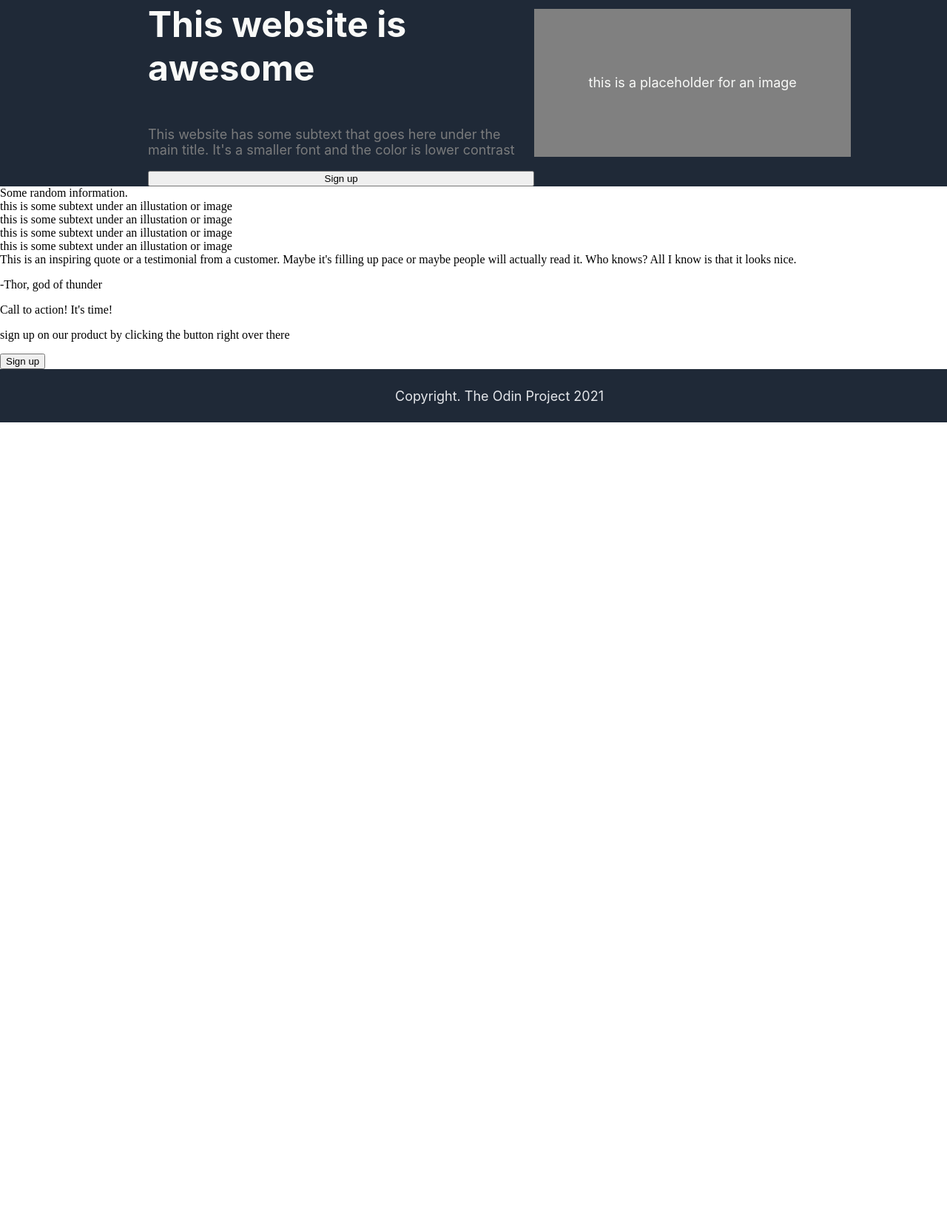
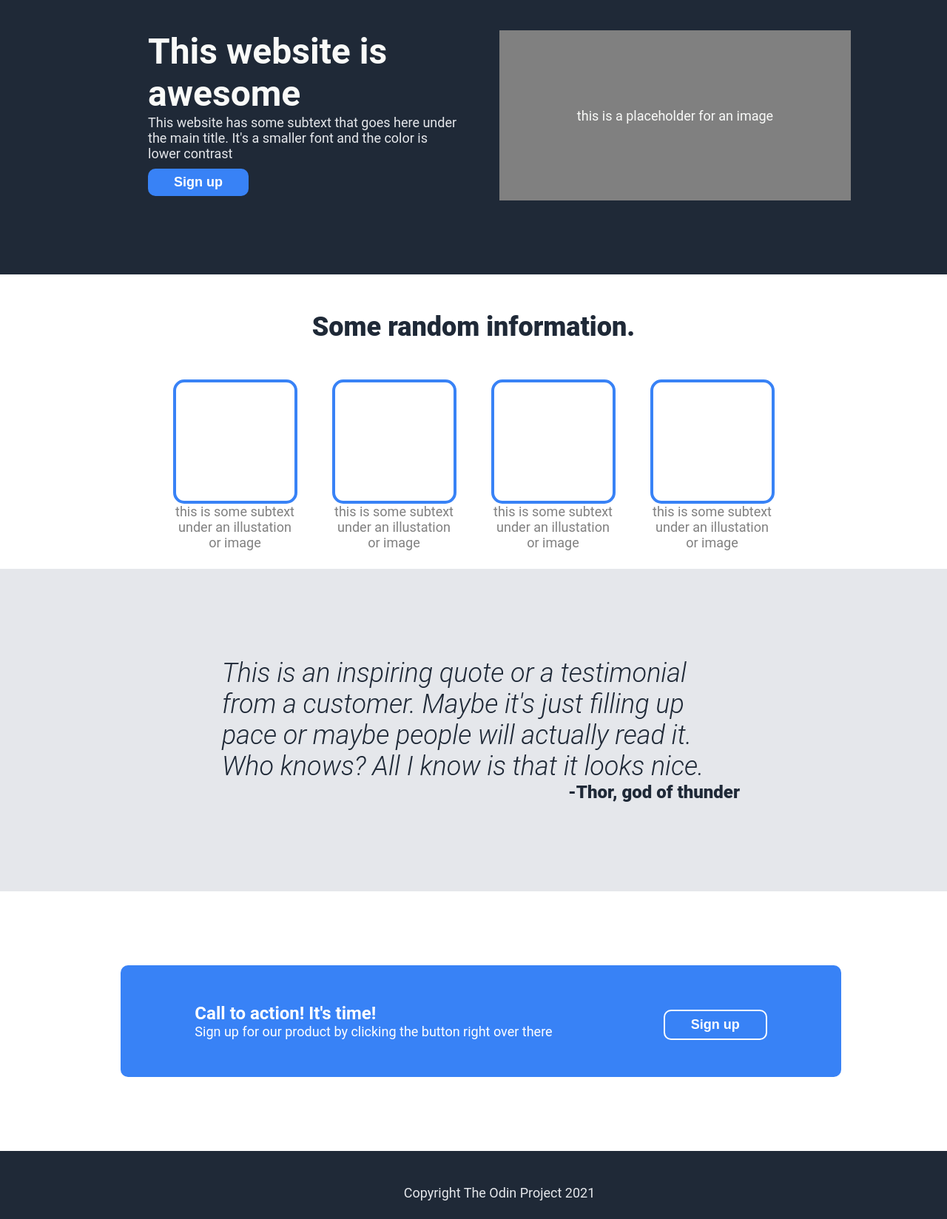
Before and after one commit to mbkimani/web-layout, a plain HTML site: page index.html in a window 1280 px wide. Shown: the part 101-1749 px from the top of the page at 74% size. Before the commit the page ends 800 px from the top, so only its background shows below. Drawn offline with Linux system fonts and the light colour scheme.

Commit message:
add css styling to achieve basic structure

```diff
--- a/index.html
+++ b/index.html
@@ -20,49 +20,63 @@
     </div>
     <div class="hero">
       <div class="hero-left">
-        <h1>This website is awesome</h1>
-        <p class="hero-text">
+        <div class="hero-title">This website is awesome</div>
+        <div class="hero-text">
           This website has some subtext that goes here under the main title.
           It's a smaller font and the color is lower contrast
-        </p>
-        <button>Sign up</button>
+        </div>
+        <button class="sign-up">Sign up</button>
       </div>
       <div class="image-placeholder"> <p>this is a placeholder for an image</p></div>
     </div>
     <div class="body-middle1">
-      <div>Some random information.</div>
-      <div class="illustration"></div>
-      <div class="illustration-text">
+      <div class="body-title">Some random information.</div>
+      <div class="ill-cluster">
+        <div class="ill-cluster-1">
+        <div class="illustration"></div>
+        <div class="illustration-text">
         this is some subtext under an illustation or image
-      </div>
-      <div class="illustration"></div>
-      <div class="illustration-text">
+        </div>
+        </div>
+        <div class="ill-cluster-1">
+        <div class="illustration"></div>
+        <div class="illustration-text">
         this is some subtext under an illustation or image
-      </div>
-      <div class="illustration"></div>
-      <div class="illustration-text">
+        </div>
+        </div>
+        <div class="ill-cluster-1">
+        <div class="illustration"></div>
+        <div class="illustration-text">
         this is some subtext under an illustation or image
-      </div>
-      <div class="illustration"></div>
-      <div class="illustration-text">
+        </div>
+        </div>
+        <div class="ill-cluster-1">
+        <div class="illustration"></div>
+        <div class="illustration-text">
         this is some subtext under an illustation or image
+        </div>
+        </div>
       </div>
     </div>
-    <div class="body-middle2">
-      This is an inspiring quote or a testimonial from a customer. Maybe it's
+    </div>
+    <div class="quote-section">
+      <div class="quote">
+      This is an inspiring quote or a testimonial from a customer. Maybe it's just
       filling up pace or maybe people will actually read it. Who knows? All I
       know is that it looks nice.
-      <p>-Thor, god of thunder</p>
+    </div>
+      <div class="author">-Thor, god of thunder</div>
     </div>
     <div class="body-tail">
-      <div>
-        <div></div>
-        Call to action! It's time!
-        <p>sign up on our product by clicking the button right over there</p>
-      </div>
-        <button>Sign up</button>
+
+        <div class="cta">
+          <div class="cta-text">
+            <div class="cta-head">Call to action! It's time! </div>
+            <div>Sign up for our product by clicking the button right over there</div>
+          </div>
+        <button class="cta-button">Sign up</button>
       </div>
     </div>
-    <div class="footer">Copyright. The Odin Project 2021</div>
+    <div class="footer">Copyright The Odin Project 2021</div>
   </body>
 </html>
--- a/style.css
+++ b/style.css
@@ -1,11 +1,11 @@
 .header, .hero, .footer {
  background-color: #1F2937;
  margin: 0;
- padding: 0 130px 0 200px;
+ padding: 20px 130px 0 200px;
 }
 
 .header-logo {
-    font-family: -apple-system, BlinkMacSystemFont, 'Segoe UI', Roboto, Oxygen, Ubuntu, Cantarell, 'Open Sans', 'Helvetica Neue', sans-serif;
+    font-family: Roboto;
     font-size: 24px;
     color:#F9FAF8;
     font-weight: bolder;
@@ -14,7 +14,8 @@
 .header-links {
     font-size: 18px;
     color: #E5E7EB;
-    font-family: -apple-system, BlinkMacSystemFont, 'Segoe UI', Roboto, Oxygen, Ubuntu, Cantarell, 'Open Sans', 'Helvetica Neue', sans-serif;
+    font-family: Roboto;
+    font-weight: 400;
 }
 
 ul {
@@ -43,38 +44,45 @@ body {
 
 .hero {
     display: flex;
-    align-items: center;
+    justify-content: space-between;
+    padding-top: 50px;
+    padding-bottom: 100px;
 }
 
 .hero-text  {
     font-size: 18px;
-    color: #7a7b7c;
-    font-family: -apple-system, BlinkMacSystemFont, 'Segoe UI', Roboto, Oxygen, Ubuntu, Cantarell, 'Open Sans', 'Helvetica Neue', sans-serif;
+    color: #E5E7EB;
+    font-family: Roboto;
+    flex: 0 1 auto;
+    margin: 0;
+    margin-right: 50px ;
 }
-
-h1 {
+.hero-title {
     font-size: 48px;
+    font-weight: bold;
     color: #F9FAF8;
-    font-family: -apple-system, BlinkMacSystemFont, 'Segoe UI', Roboto, Oxygen, Ubuntu, Cantarell, 'Open Sans', 'Helvetica Neue', sans-serif;
-
+    font-family: Roboto;
+    margin-left: auto;
 }
 
 .image-placeholder {
     width: 800px;
-    height: 200px;
+    height: 230px;
     color:#F9FAF8;
     font-size: 18px;
-    font-family: -apple-system, BlinkMacSystemFont, 'Segoe UI', Roboto, Oxygen, Ubuntu, Cantarell, 'Open Sans', 'Helvetica Neue', sans-serif;
+    font-family: Roboto;
     background-color: grey;
     display: flex;
     justify-content: center;
     align-items: center;
+    flex: 1 ;
+
 
 }
 
 .hero-left {
-    display: flex;
-    flex-direction: column;
+
+    flex: 1;
 }
 
 .footer {
@@ -84,5 +92,125 @@ h1 {
     display: flex;
     justify-content: center;
     align-items: center;
-    font-family: -apple-system, BlinkMacSystemFont, 'Segoe UI', Roboto, Oxygen, Ubuntu, Cantarell, 'Open Sans', 'Helvetica Neue', sans-serif
-}
+    font-family: Roboto; }
+
+    button{
+        background-color: #3882F6;
+        border-radius: 10px;
+        color: white;
+        font-size: 18px;
+        font-weight: bold;
+        text-align: center;
+        padding: 8px 35px 8px 35px;
+        margin-top: 10px;
+        border: none;
+        flex: 0 1 auto;
+        align-self: flex-start;
+    }
+
+    .body-middle1 {
+        display: flex;
+        flex-direction: column;
+        align-items: center;
+        justify-content: center;
+    }
+
+    .body-title {
+        font-size: 36px;
+        color: #1F2937;
+        font-weight: 900;
+        font-family: Roboto;
+        padding: 50px;
+    }
+
+    .ill-cluster {
+        display: flex;
+        justify-content: space-between;
+        align-items: space-between;
+    }
+
+    .illustration {
+        border: solid #3882F6 4px;
+        border-radius: 15px;
+        width: 160px;
+        height: 160px;
+
+    }
+
+    .ill-cluster-1 {
+    display: flex;
+    width: 165px;
+    flex-direction: column;
+    align-items: center;
+    justify-content: center;
+    text-align: center;
+    font-size: 18px;
+    font-family: Roboto;
+    color: grey;
+    margin: 25px;
+    margin-top: 0;
+    }
+
+    .quote-section {
+        background-color: #E5E7EB;
+        padding: 120px 280px 120px 300px;
+
+
+    }
+
+    .quote {
+        color: #1F2937;
+        font-size: 36px;
+        font-weight: 300;
+        font-style: italic;
+        font-family: Roboto;
+    }
+
+    .author {
+        font-size: 24px;
+        font-family: Roboto;
+        font-weight: 900;
+        text-align: right;
+        color: #1F2937;
+    }
+
+    .body-tail {
+        background-color: white;
+        display: flex;
+        justify-content: center;
+        align-items: center;
+        padding: 100px;
+        padding-left: 120px;
+    }
+
+    .cta {
+        font-size: 18px;
+        color: #E5E7EB;
+        font-family: Roboto;
+        background-color: #3882F6;
+        color: white;
+        display: flex;
+        justify-content: space-between;
+        align-items: center;
+        padding: 50px;
+        padding-right: 100px;
+        padding-left: 100px;
+        border-radius: 10px;
+
+    }
+
+    .cta-button {
+        border: solid 2px white;
+    }
+
+    .cta-head {
+        font-size: 24px;
+        font-weight: bold;
+    }
+
+    .cta-text {
+        display: flex;
+        flex-direction: column;
+        flex:1;
+        margin-right: 150px;
+    }
```
